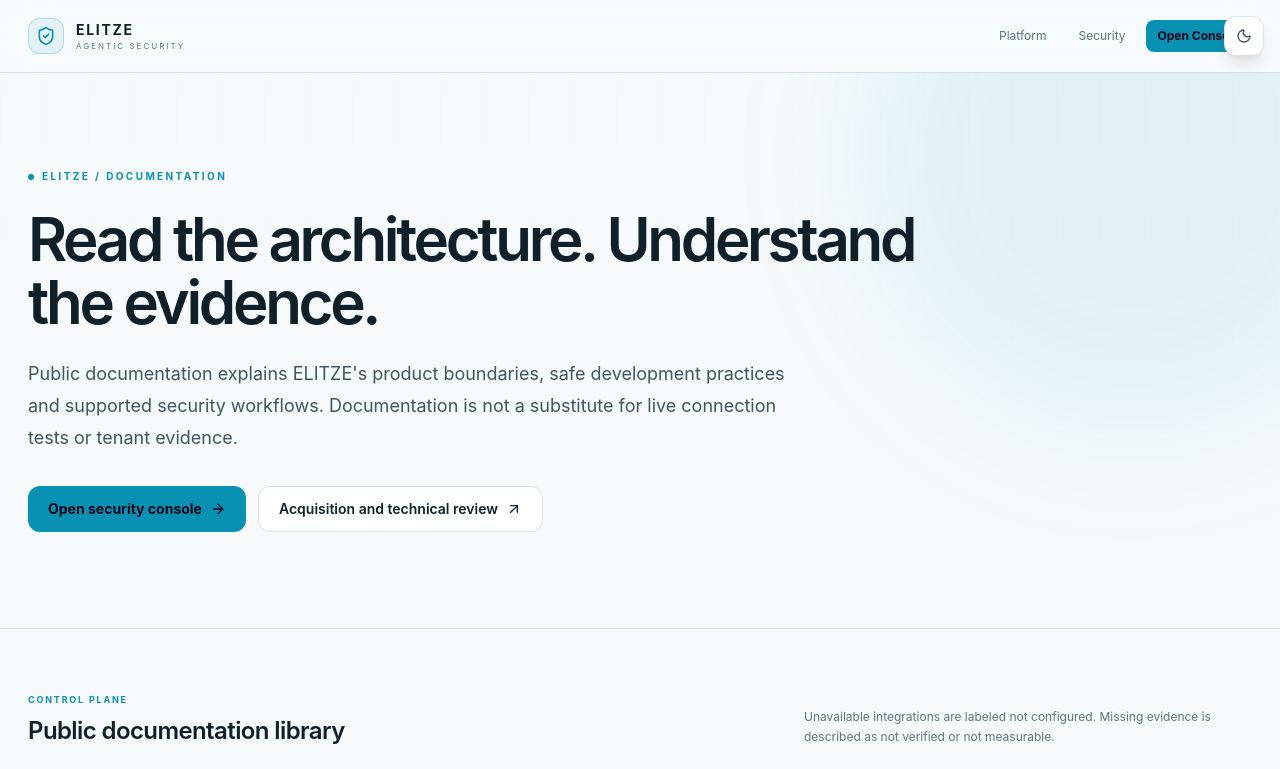
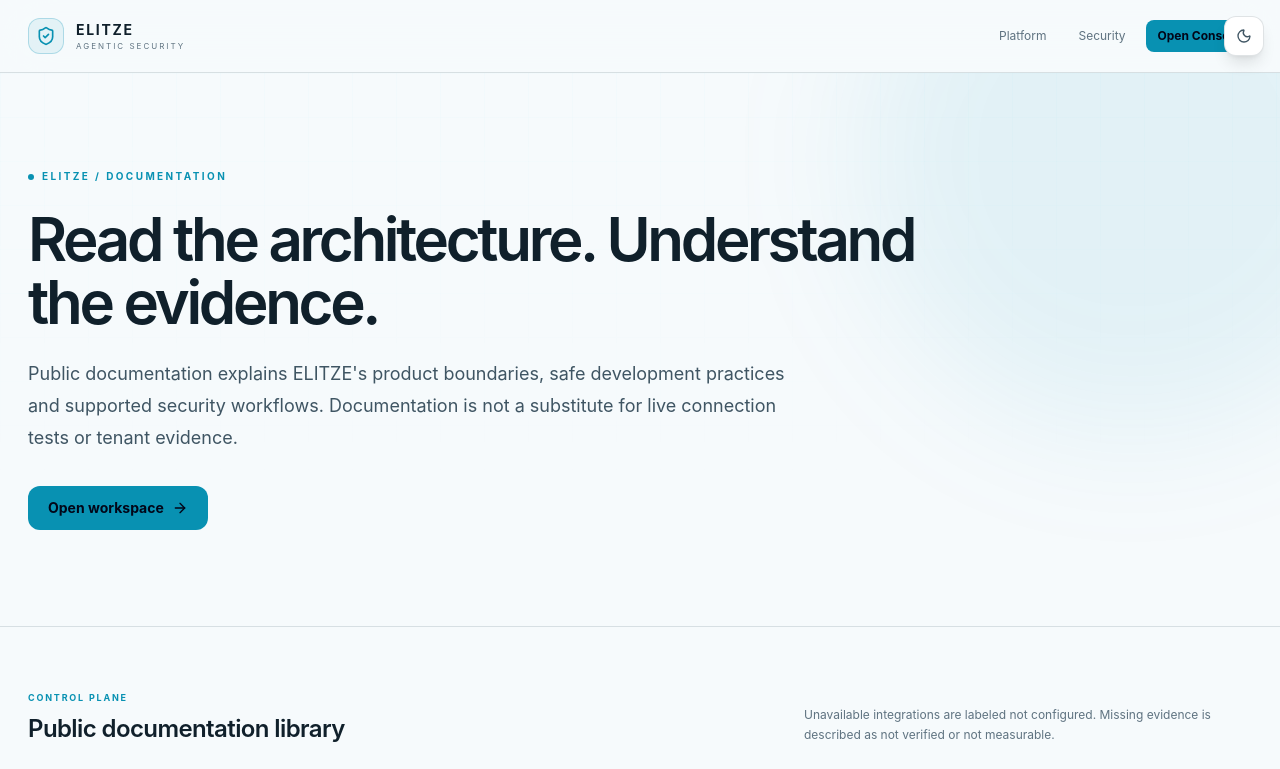
Before and after one commit to terrell0780/elitze-agentic-security, a Next.js app: page /docs in a window 1280 px wide. Shown: the top 769 px of the page. Built offline with nearby package versions, Linux system fonts and the light colour scheme; no server answers.

Commit message:
ui: remove acquisition CTA from feature pages

```diff
--- a/src/components/seo-feature-page.tsx
+++ b/src/components/seo-feature-page.tsx
@@ -43,8 +43,7 @@ export default function SeoFeaturePage({
           <h1 className="mt-6 max-w-4xl text-4xl font-semibold leading-[1.05] tracking-[-.055em] sm:text-6xl">{title}</h1>
           <p className="mt-6 max-w-3xl text-base leading-8 text-[var(--muted-strong)] sm:text-lg">{description}</p>
           <div className="mt-8 flex flex-wrap gap-3">
-            <Link href="/login?next=%2Fconsole" className="inline-flex items-center gap-2 rounded-xl bg-[var(--accent)] px-5 py-3 text-sm font-bold text-slate-950">Open security console <ArrowRight className="h-4 w-4" /></Link>
-            <Link href="/sales" className="inline-flex items-center gap-2 rounded-xl border border-[var(--border)] bg-[var(--panel)] px-5 py-3 text-sm font-semibold">Acquisition and technical review <ArrowUpRight className="h-4 w-4" /></Link>
+            <Link href="/workspace" className="inline-flex items-center gap-2 rounded-xl bg-[var(--accent)] px-5 py-3 text-sm font-bold text-slate-950">Open workspace <ArrowRight className="h-4 w-4" /></Link>
           </div>
         </div>
       </section>
```
